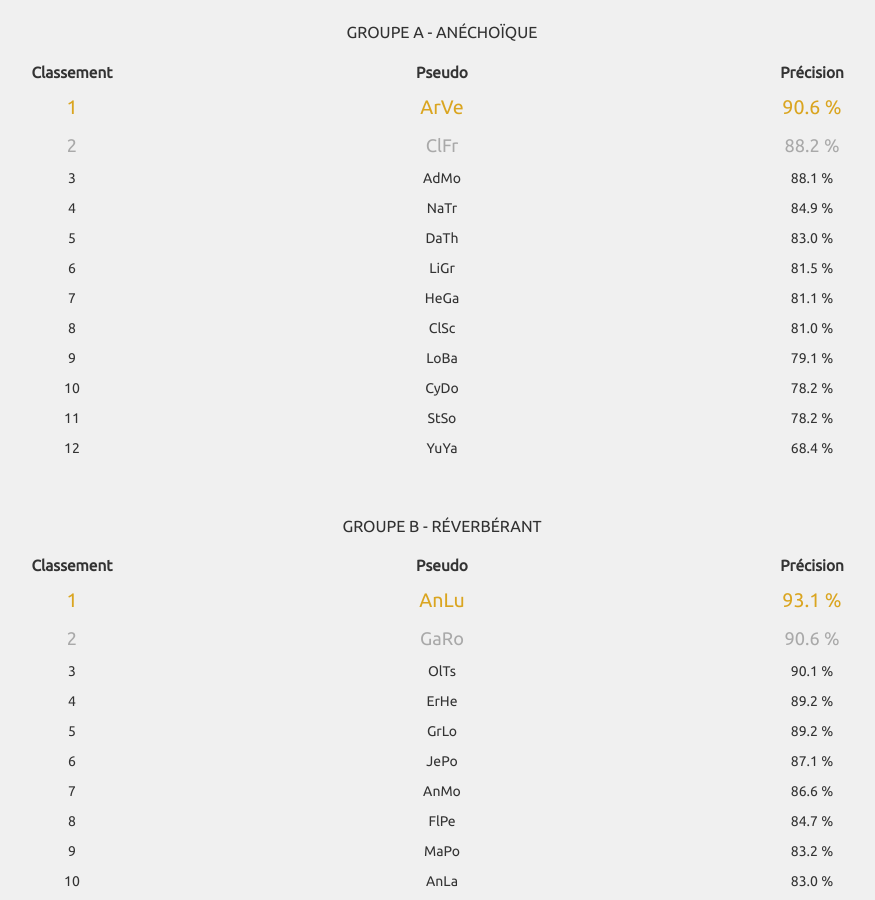
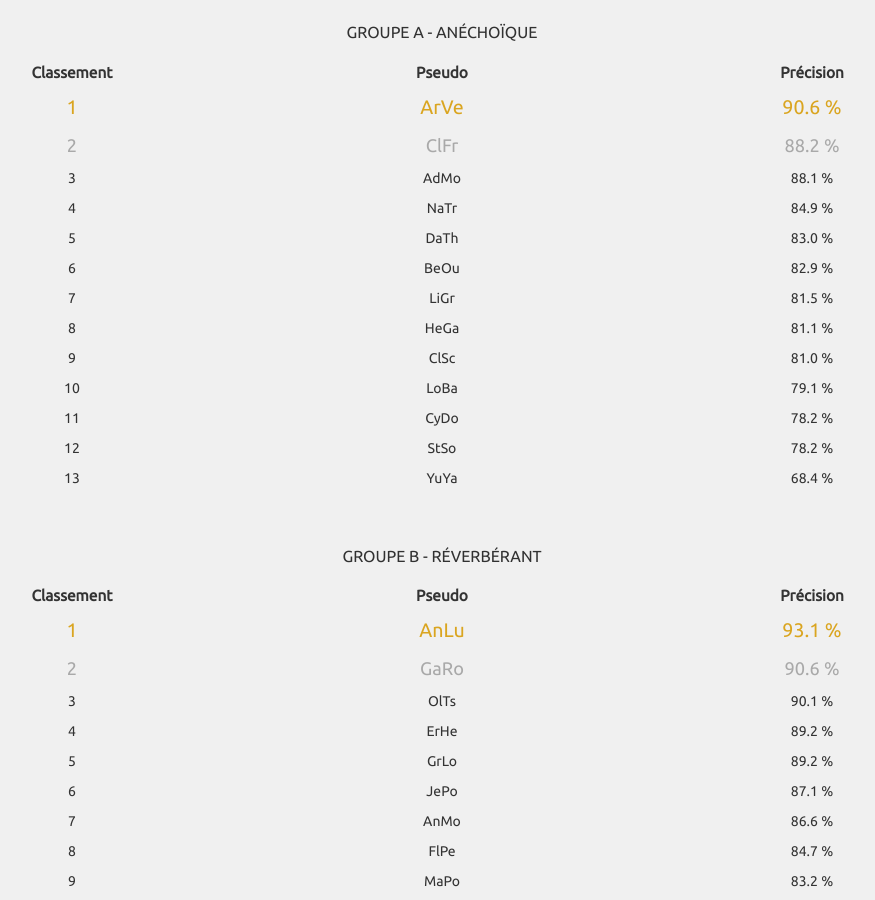
Before and after one commit to PyrApple/pyrapple.github.io, a Jekyll site: the page built from contest.html, in a window 1280 px wide and 900 px high, scrolled down 434 px. Shown: the whole window, without its empty margins (198-1073 px from the left). Built offline with Jekyll 4.4.1, drawn with Linux system fonts in a browser that asks for light colours; nearby versions of some CDN libraries.

Commit message:
added missing participant in contest results

```diff
--- a/contest.html
+++ b/contest.html
@@ -93,36 +93,41 @@ layout: default
           <tr>
           <tr>
             <td>6</td>
+            <td>BeOu</td>
+            <td>82.9 %</td>
+          <tr>
+          <tr>
+            <td>7</td>
             <td>LiGr</td>
             <td>81.5 %</td>
           <tr>
           <tr>
-            <td>7</td>
+            <td>8</td>
             <td>HeGa</td>
             <td>81.1 %</td>
           <tr>
           <tr>
-            <td>8</td>
+            <td>9</td>
             <td>ClSc</td>
             <td>81.0 %</td>
           <tr>
           <tr>
-            <td>9</td>
+            <td>10</td>
             <td>LoBa</td>
             <td>79.1 %</td>
           <tr>
           <tr>
-            <td>10</td>
+            <td>11</td>
             <td>CyDo</td>
             <td>78.2 %</td>
           <tr>
           <tr>
-            <td>11</td>
+            <td>12</td>
             <td>StSo</td>
             <td>78.2 %</td>
           <tr>
           <tr>
-            <td>12</td>
+            <td>13</td>
             <td>YuYa</td>
             <td>68.4 %</td>
           <tr>
```
